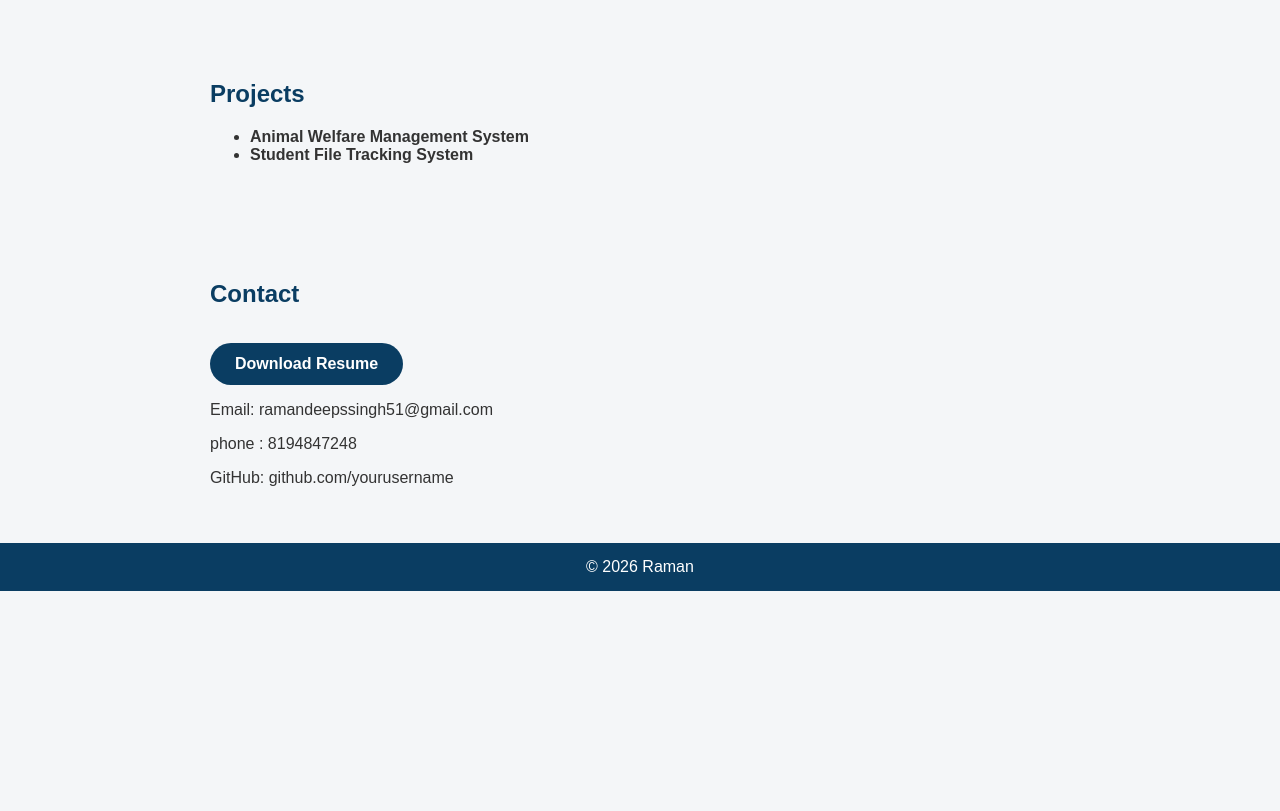
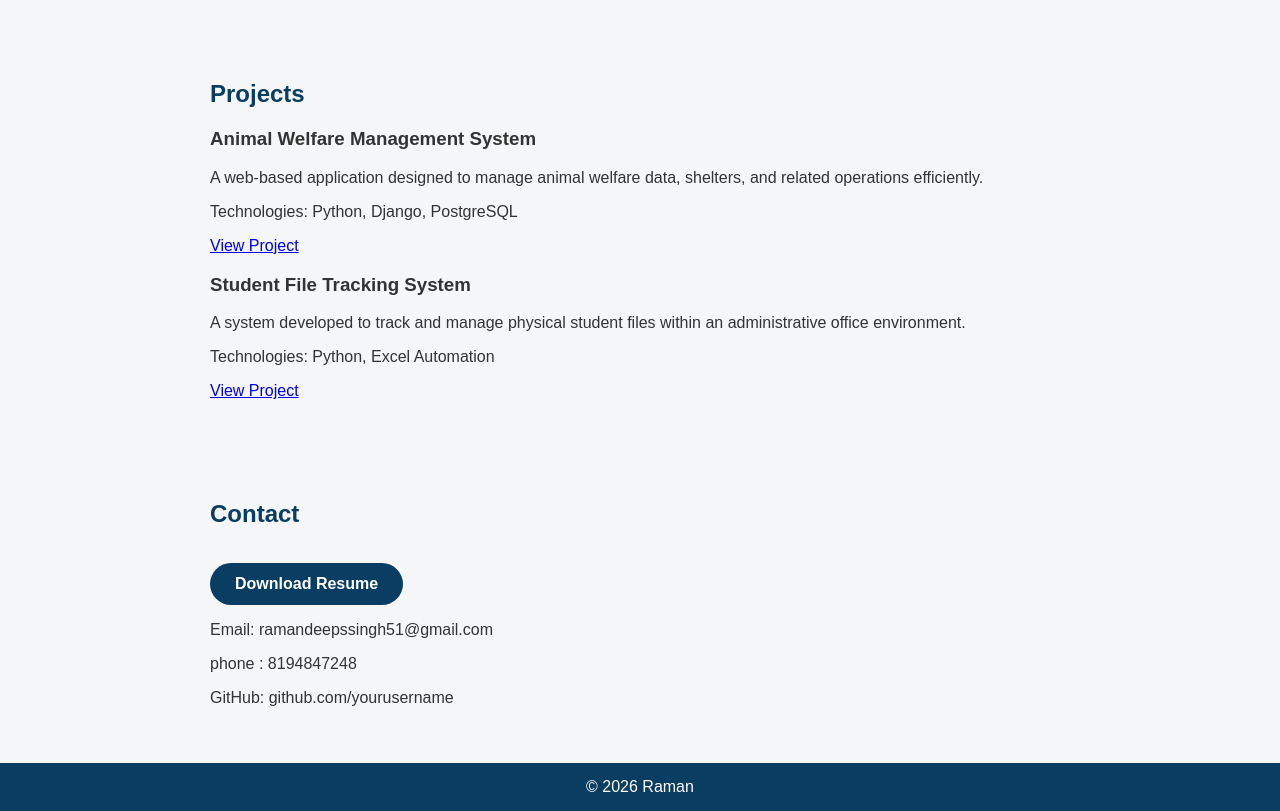
Before and after one commit to ramandeep727/intro-website, a plain HTML site: page index.html in a window 1280 px wide. Shown: the part 780-1591 px from the top of the page. Before the commit the page ends 1371 px from the top, so only its background shows below. Drawn offline with Linux system fonts and the light colour scheme.

Commit message:
Add files via upload

```diff
--- a/index.html
+++ b/index.html
@@ -37,12 +37,31 @@
 
 <section>
     <h2>Projects</h2>
-    <ul>
-        <li><strong>Animal Welfare Management System</strong></li>
-        <li><strong>Student File Tracking System</strong></li>
-    </ul>
+
+    <div class="projects">
+
+        <div class="project-card">
+            <h3>Animal Welfare Management System</h3>
+            <p>
+                A web-based application designed to manage animal welfare data,
+                shelters, and related operations efficiently.
+            </p>
+            <p class="tech">Technologies: Python, Django, PostgreSQL</p>
+            <a href="#" class="project-link">View Project</a>
+        </div>
+
+        <div class="project-card">
+            <h3>Student File Tracking System</h3>
+            <p>
+                A system developed to track and manage physical student files
+                within an administrative office environment.
+            </p>
+            <p class="tech">Technologies: Python, Excel Automation</p>
+            <a href="#" class="project-link">View Project</a>
+        </div>
+
+    </div>
 </section>
-
 <section>
     <h2>Contact</h2>
     <a href="resume/resume.pdf" download class="btn">Download Resume</a>
```
